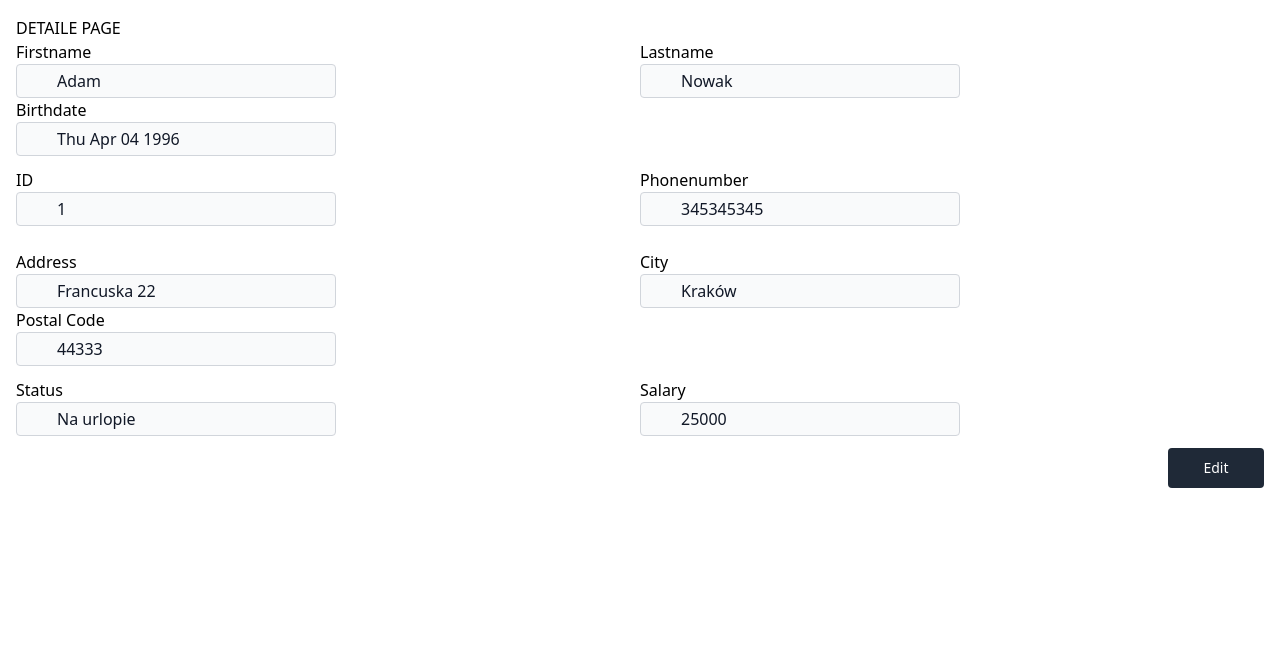
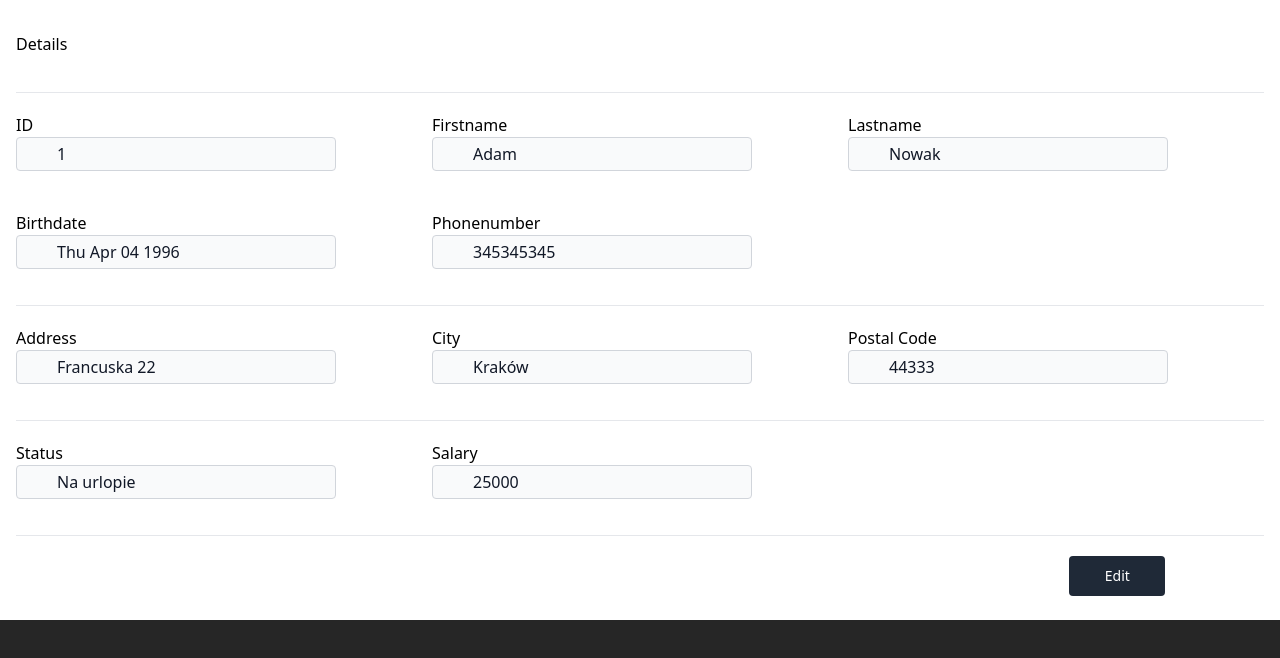
Before and after one commit to JaroslawJaniak/employees-list, a React (Vite) app: page /details/1 in a window 1280 px wide. Shown: the top 658 px of the page. Built offline with nearby package versions, Linux system fonts and the light colour scheme; data requests are answered from the project's data file.

Commit message:
form style 3

```diff
--- a/src/App.tsx
+++ b/src/App.tsx
@@ -27,7 +27,7 @@ const router = createBrowserRouter([
 function App() {
   return (
     <>
-      <main className="bg-white p-4 h-screen">
+      <main className="bg-white p-4 h-fit">
         <RouterProvider router={router} />
       </main>
     </>
--- a/src/components/Table.tsx
+++ b/src/components/Table.tsx
@@ -184,7 +184,7 @@ export function Table({ data }: TableProps) {
 
       <div className="relative overflow-x-auto shadow-lg ">
         <table className="w-full text-sm text-center text-gray-500 dark:text-gray-400 border-collapse table-fixed">
-          <thead className=" text-white uppercase bg-neutral-800 dark:bg-gray-700 dark:text-gray-400">
+          <thead className=" text-white bg-neutral-800 dark:bg-gray-700 dark:text-gray-400">
             <tr className="h-12">
               <th
                 className="cursor-pointer "
--- a/src/pages/DetailsPage.tsx
+++ b/src/pages/DetailsPage.tsx
@@ -26,19 +26,29 @@ export function DetailsPage() {
 
     return (
       <>
-        <h1 className="uppercase">Detaile Page</h1>
-
         {data ? (
-          <section>
-            <div className="grid-cols-3 md:grid md:grid-cols-2 mb-3 ">
-              <div className="col">
+          <section className="">
+            <h1 className="pt-4 pb-4">Details</h1>
+            <hr className="my-5" />
+            <div className="lg:grid grid-cols-3 mb-3 [&>*]:mb-4">
+              <div className="col ">
+                <label htmlFor="firstname" className="form-label">
+                  ID
+                </label>
+                <input
+                  className="block pt-1 pb-1 ps-10 mb-3 text-gray-900 border border-gray-300 rounded w-80 bg-gray-50 focus:ring-blue-500 focus:border-blue-500 "
+                  type="text"
+                  value={data.id}
+                  readOnly
+                />
+              </div>
+              <div className="col ">
                 <label htmlFor="firstname" className="form-label">
                   Firstname
                 </label>
                 <input
-                  className="block pt-1 pb-1 ps-10  text-gray-900 border border-gray-300 rounded w-80 bg-gray-50 focus:ring-blue-500 focus:border-blue-500 "
+                  className="block pt-1 pb-1 ps-10 mb-3 text-gray-900 border border-gray-300 rounded w-80 bg-gray-50 focus:ring-blue-500 focus:border-blue-500 "
                   type="text"
-                  id="firstname"
                   value={data.firstname}
                   readOnly
                 />
@@ -50,11 +60,13 @@ export function DetailsPage() {
                 <input
                   className="block pt-1 pb-1 ps-10  text-gray-900 border border-gray-300 rounded w-80 bg-gray-50 focus:ring-blue-500 focus:border-blue-500 "
                   type="text"
-                  id="lastname"
                   value={data.lastname}
                   readOnly
                 />
               </div>
+            </div>
+
+            <div className="lg:grid grid-cols-3 mb-3 [&>*]:mb-4">
               <div className="col">
                 <label htmlFor="birthdate" className="form-label">
                   Birthdate
@@ -67,20 +79,7 @@ export function DetailsPage() {
                   readOnly
                 />
               </div>
-            </div>
-            <div className="grid-cols-3 md:grid md:grid-cols-2 mb-3 ">
-              <div className="col">
-                <label htmlFor="id" className="form-label">
-                  ID
-                </label>
-                <input
-                  type="text"
-                  className="block pt-1 pb-1 ps-10 mb-3 text-gray-900 border border-gray-300 rounded w-80 bg-gray-50 focus:ring-blue-500 focus:border-blue-500 "
-                  id="id"
-                  value={data.id}
-                  readOnly
-                />
-              </div>
+              <div className="row mb-3">
                 <div className="col">
                   <label htmlFor="phonenumber" className="form-label">
                     Phonenumber
@@ -88,13 +87,14 @@ export function DetailsPage() {
                   <input
                     className="block pt-1 pb-1 ps-10  text-gray-900 border border-gray-300 rounded w-80 bg-gray-50 focus:ring-blue-500 focus:border-blue-500 "
                     type="text"
-                  id="phonenumber"
                     value={data.phonenumber}
                     readOnly
                   />
                 </div>
               </div>
-            <div className="grid-cols-3 md:grid md:grid-cols-2 mb-3 ">
+            </div>
+            <hr className="my-5" />
+            <div className="lg:grid grid-cols-3 mb-3 [&>*]:mb-4">
               <div className="col">
                 <label htmlFor="address" className="form-label">
                   Address
@@ -102,7 +102,6 @@ export function DetailsPage() {
                 <input
                   type="text"
                   className="block pt-1 pb-1 ps-10  text-gray-900 border border-gray-300 rounded w-80 bg-gray-50 focus:ring-blue-500 focus:border-blue-500 "
-                  id="address"
                   value={data.address}
                   readOnly
                 />
@@ -114,7 +113,6 @@ export function DetailsPage() {
                 <input
                   type="text"
                   className="block pt-1 pb-1 ps-10  text-gray-900 border border-gray-300 rounded w-80 bg-gray-50 focus:ring-blue-500 focus:border-blue-500 "
-                  id="city"
                   value={data.city}
                   readOnly
                 />
@@ -126,13 +124,13 @@ export function DetailsPage() {
                 <input
                   type="text"
                   className="block pt-1 pb-1 ps-10  text-gray-900 border border-gray-300 rounded w-80 bg-gray-50 focus:ring-blue-500 focus:border-blue-500 "
-                  id="postalcode"
                   value={data.postalcode}
                   readOnly
                 />
               </div>
             </div>
-            <div className=" grid-cols-3 md:grid md:grid-cols-2 mb-3 ">
+            <hr className="my-5" />
+            <div className="lg:grid grid-cols-3 w-100 [&>*]:mb-4">
               <div className="col">
                 <label htmlFor="status" className="form-label">
                   Status
@@ -152,16 +150,16 @@ export function DetailsPage() {
                 <input
                   type="text"
                   className="block pt-1 pb-1 ps-10  text-gray-900 border border-gray-300 rounded w-80 bg-gray-50 focus:ring-blue-500 focus:border-blue-500 "
-                  id="salary"
                   value={data.salary}
                   readOnly
                 />
               </div>
             </div>
+            <hr className="my-5" />
             <div className="grid grid-cols-6 gap-4">
               <button
-                onClick={handleEditClick}
-                className="col-start-5 md:col-start-6 lg:col-start-7 text-white bg-gray-800 hover:bg-gray-900 focus:outline-none focus:ring-2 focus:ring-gray-300 font-medium rounded text-sm px-5 py-2.5  mb-2 w-24 dark:bg-gray-800 dark:hover:bg-gray-700 dark:focus:ring-gray-700 dark:border-gray-700"
+                className="col-start-5 md:col-start-6 text-white bg-gray-800 hover:bg-gray-900 focus:outline-none focus:ring-2 focus:ring-gray-300 font-medium rounded text-sm px-5 py-2.5  mb-2 w-24 dark:bg-gray-800 dark:hover:bg-gray-700 dark:focus:ring-gray-700 dark:border-gray-700"
+                type="submit"
               >
                 Edit
               </button>
```
Lines whose indentation alone changed are shown as unchanged.
